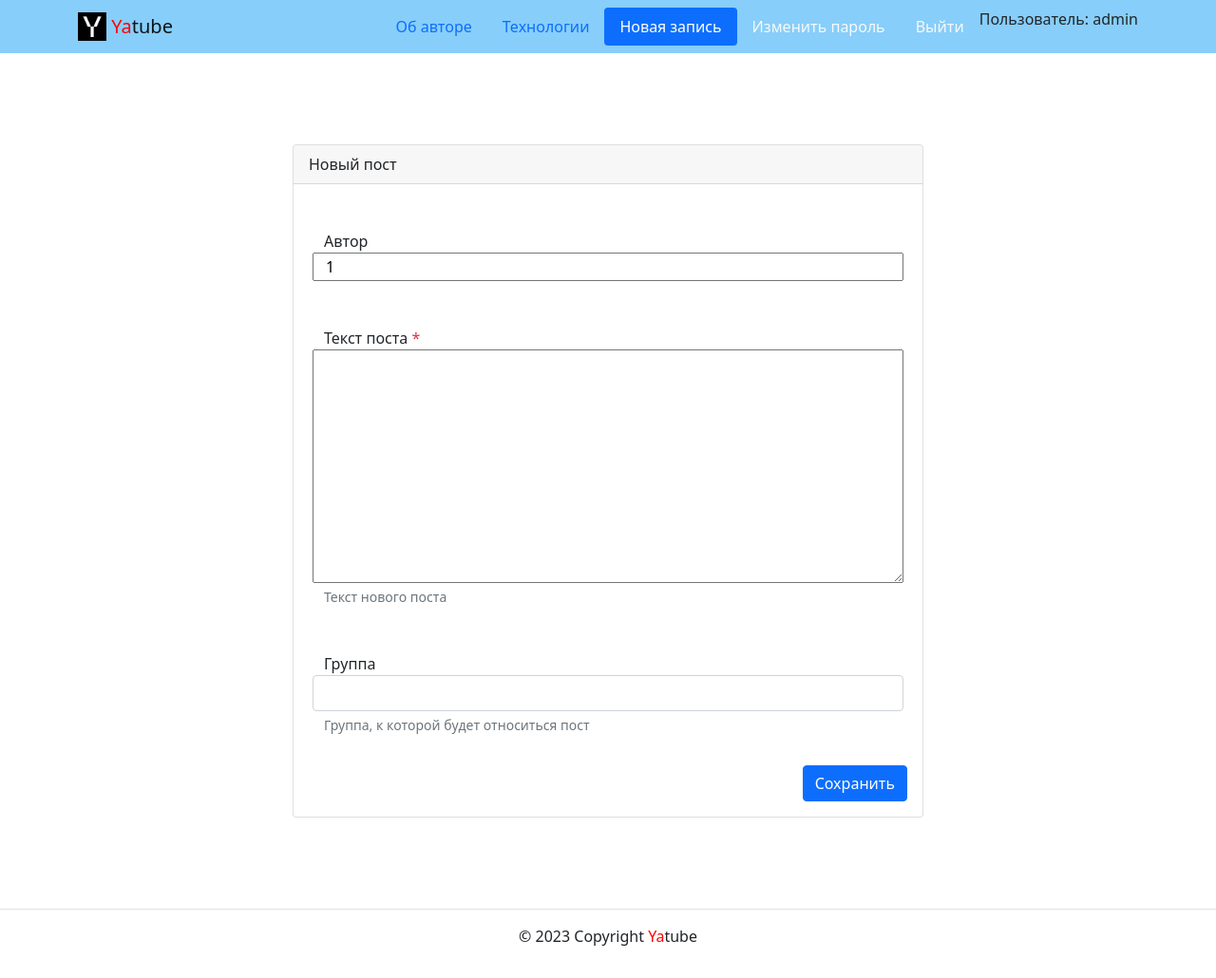
After one commit to keyayeten/dont_try_this_at_home, a Django app: page /create/ in a window 1280 px wide. The commit adds this page. Shown: the whole page at 95% size. Run offline with Django 3.2, Linux system fonts and the light colour scheme; a user stored in the database is signed in; data comes from the database, SQL or seed files in the repository; both versions use the stored data as it was after the commit; some libraries are stand-ins or nearby versions.

Commit message:
create post form

```diff
--- /dev/null
+++ b/yatube/posts/forms.py
@@ -0,0 +1,10 @@
+from django import forms
+from .models import Post
+
+from django import forms
+from .models import Post
+
+class PostForm(forms.ModelForm):
+    class Meta:
+        model = Post
+        fields = ['author','text','group']
--- a/yatube/posts/urls.py
+++ b/yatube/posts/urls.py
@@ -8,4 +8,5 @@ urlpatterns = [
     path('group/<slug:slug>/', views.group_posts, name='group_posts'),
     path('profile/<str:username>/', views.profile, name='profile'),
     path('posts/<int:post_id>/', views.post_detail, name='post_detail'),
+    path('create/', views.post_create, name='create_post'),
 ]
--- a/yatube/posts/views.py
+++ b/yatube/posts/views.py
@@ -1,8 +1,8 @@
-from django.shortcuts import render
+from django.shortcuts import render, redirect
 from .models import Post, Group, User
 from django.shortcuts import get_object_or_404
 from django.core.paginator import Paginator
-
+from .forms import PostForm
 # Create your views here.
 NUM_OF_POSTS = 10
 
@@ -65,3 +65,19 @@ def post_detail(request, post_id):
         'count': len(user_posts)
     }
     return render(request, 'posts/post_detail.html', context)
+
+
+def post_create(request):
+    username = User.objects.get(pk=request.user.id)
+    author_id = request.user.id
+
+    if request.method == 'POST':
+        form = PostForm(request.POST)
+        if form.is_valid():
+            form.save()
+            return redirect(f'/profile/{username}/')
+    else:
+        initial_data = {'author': username}
+        form = PostForm(initial=initial_data)
+    return render(request, 'posts/create_post.html', {'form': form,
+                                                      'author': username})
--- a/yatube/templates/includes/header.html
+++ b/yatube/templates/includes/header.html
@@ -32,7 +32,10 @@
         </li>
         {% if request.user.is_authenticated %}
         <li class="nav-item">
-          <a class="nav-link" href="<!--  -->">Новая запись</a>
+          <a class="nav-link {% if request.resolver_match.view_name  == 'posts:create_post' %}
+            active
+            {% endif %}" href="{% url 'posts:create_post' %}" href="{% url 'posts:create_post' %}"
+             href="{% url 'posts:create_post' %}">Новая запись</a>
         </li>
         <li class="nav-item">
           <a class="nav-link link-light" href="<!--  -->">Изменить пароль</a>
--- /dev/null
+++ b/yatube/templates/posts/create_post.html
@@ -0,0 +1,58 @@
+{% extends 'base.html' %}
+
+{% block content %}
+  <main>
+      <div class="container py-5">
+        <div class="row justify-content-center">
+          <div class="col-md-8 p-5">
+            <div class="card">
+              <div class="card-header">
+                Новый пост
+              </div>
+              <div class="card-body">
+                <form method="post" action="{% url 'posts:create_post' %}">
+                  {% csrf_token %}
+                  <div class="form-group row my-3 p-3">
+                    <label for="{{ form.author.id_for_label }}">Автор</label>
+                    </label>
+                    <input type="{{ form.author.field.widget.input_type }}"
+                           id="{{ form.author.id_for_label }}"
+                           name="{{ form.author.name }}"
+                           value="{{ form.author.value }}" {% if field.disabled %}disabled{% else %}readonly{% endif %}>
+                  </div>
+                  <div class="form-group row my-3 p-3">
+                    <label for="text">
+                      Текст поста
+                      <span class="required text-danger" >*</span>
+                    </label>
+                    {{ form.text }}
+                    <small id="id_text-help" class="form-text text-muted">
+                      Текст нового поста
+                    </small>
+                  </div>
+                  <div class="form-group row my-3 p-3">
+                    <label for="id_group">
+                      Группа
+                    </label>
+                    <select name="group" class="form-control" id={{ form.group.id_for_label }}">
+                        {% for group in form.group %}
+                            <option value="" selected>{{ group }}</option>
+                        {% endfor %}
+                    </select>
+                    <small id="id_group-help" class="form-text text-muted">
+                      Группа, к которой будет относиться пост
+                    </small>
+                  </div>
+                  <div class="d-flex justify-content-end">
+                    <button type="submit" class="btn btn-primary">
+                      Сохранить
+                    </button>
+                  </div>
+                </form>
+              </div>
+            </div>
+          </div>
+        </div>
+      </div>
+    </main>
+{% endblock %}
```
Also changed, not shown: yatube/db.sqlite3.
